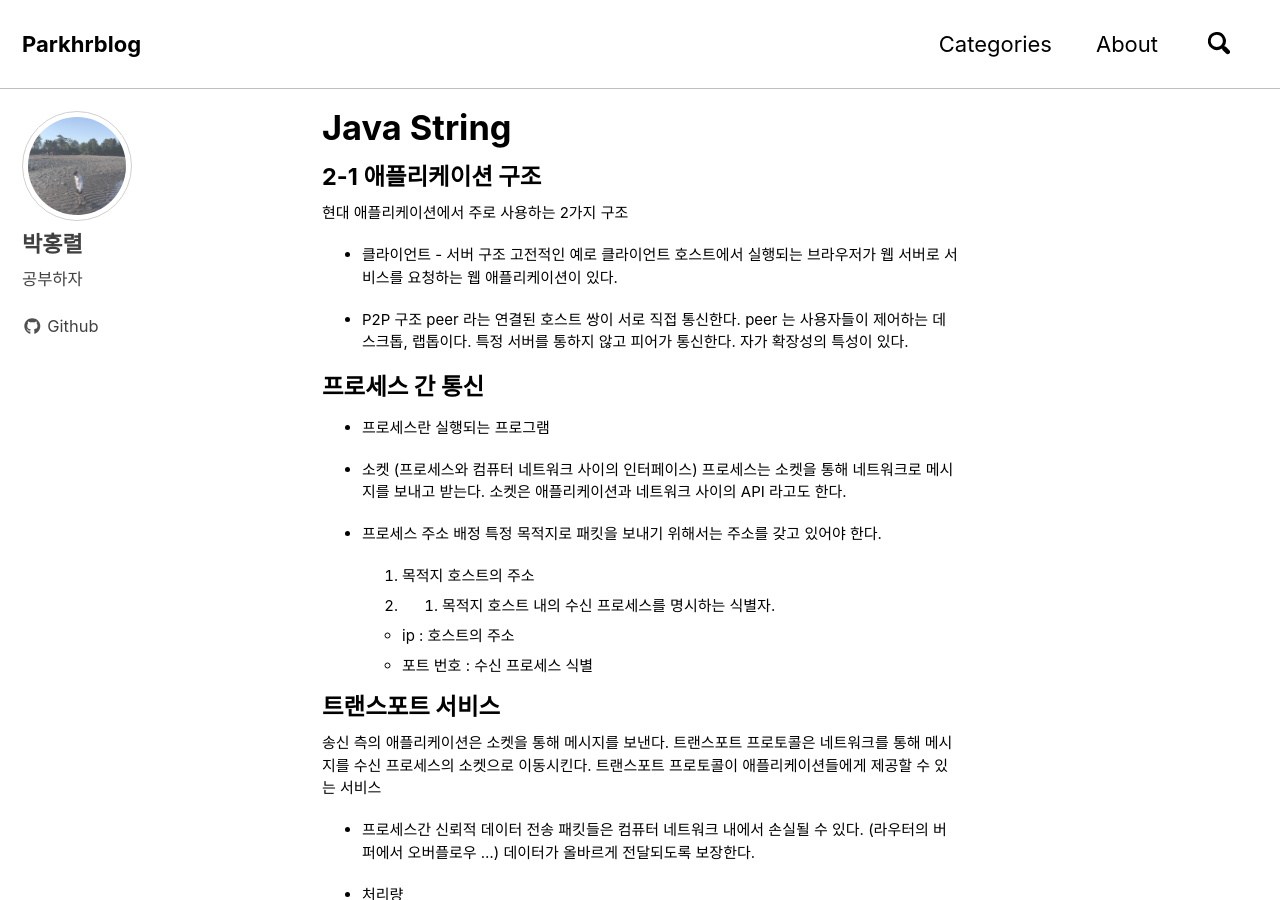
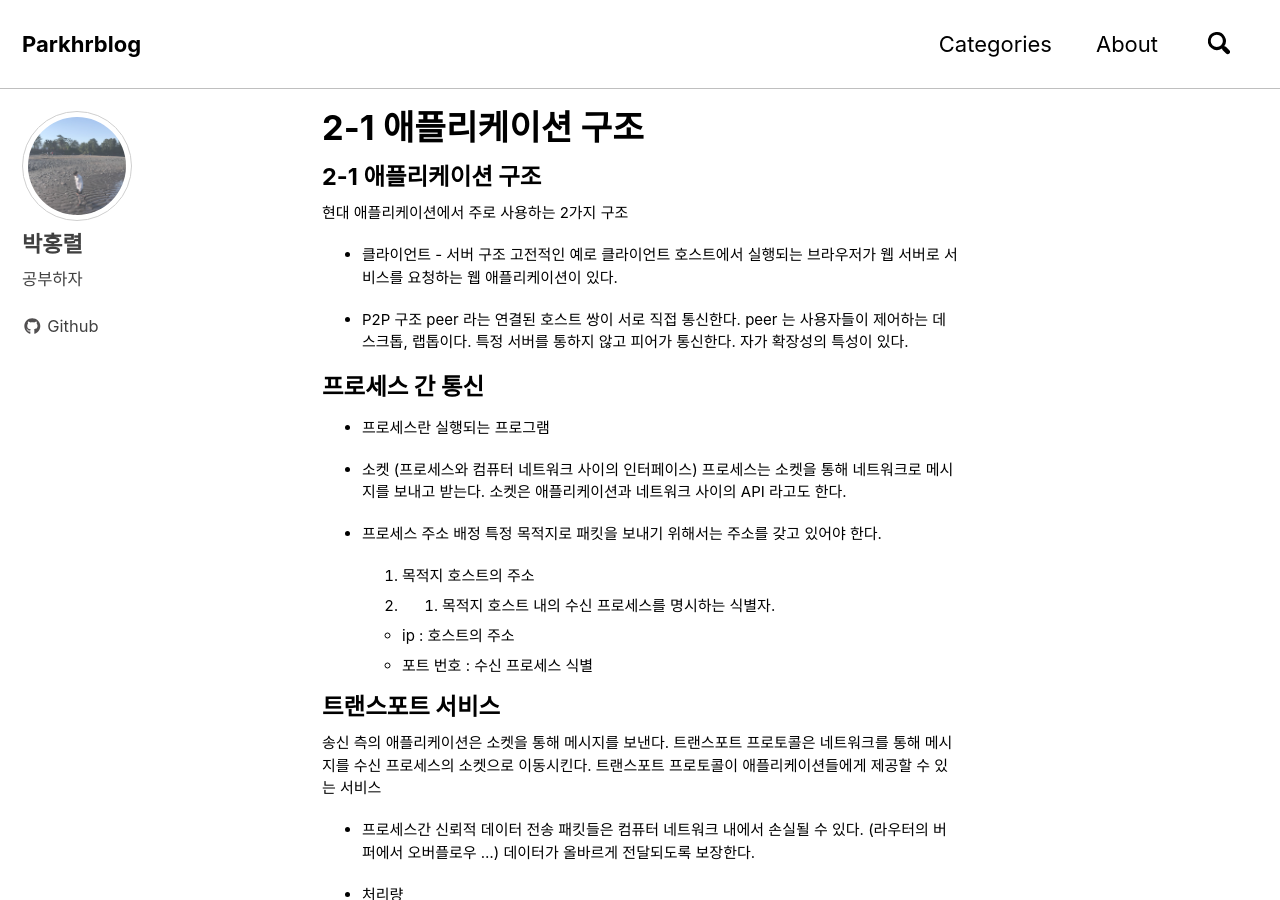
Before and after one commit to parkhr/parkhr.github.io, a Jekyll site: the page built from _posts/2020-11-30-애플리케이션 구조(2-1).md, in a window 1280 px wide and 900 px high. Built offline with Jekyll 4.4.1, drawn with Linux system fonts in a browser that asks for light colours; cached includes are drawn as plain includes; nearby versions of some CDN libraries.

Commit message:
애플리케이션 구조(2-1) update title

```diff
--- a/_posts/2020-11-30-애플리케이션 구조(2-1).md
+++ b/_posts/2020-11-30-애플리케이션 구조(2-1).md
@@ -1,9 +1,9 @@
 ---
 published: true
 layout: single
-title: "Java String"
+title: "2-1 애플리케이션 구조"
 category:
-  - Java
+  - Network
 date : 2020-11-30 23:20:00
 ---
 
```
